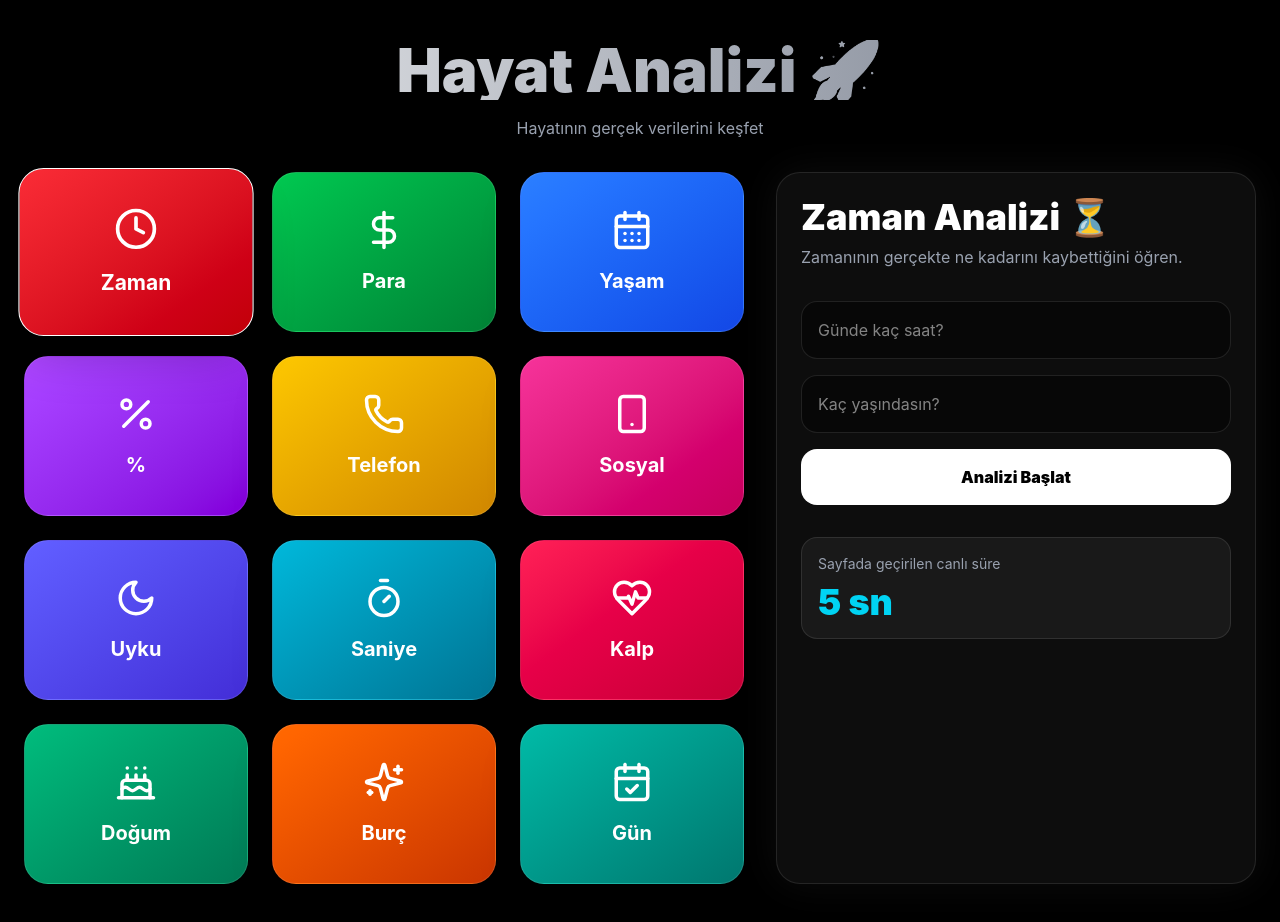
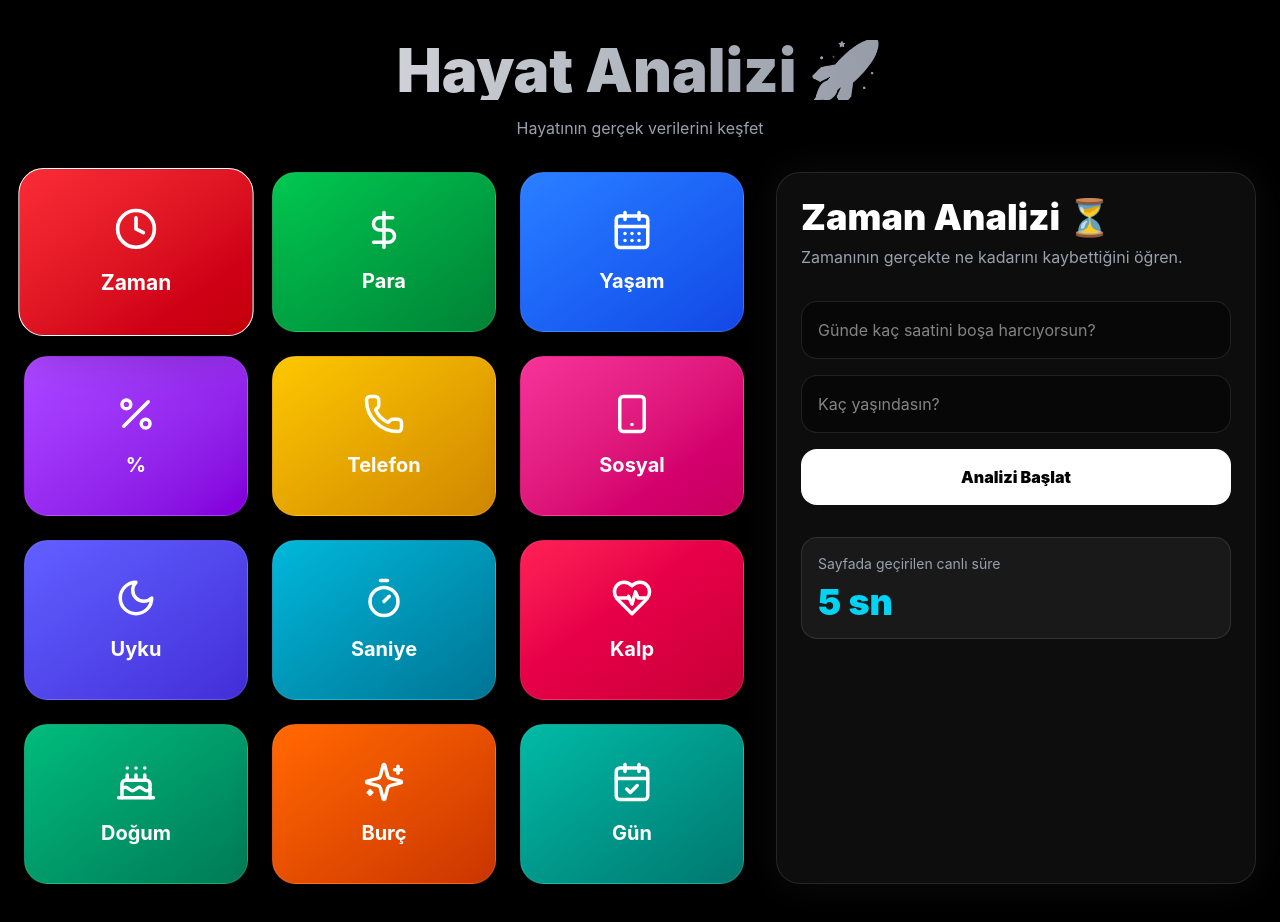
Before and after one commit to dctech2/hayatsayaci, a Next.js app: page / in a window 1280 px wide. Shown: the top 922 px of the page. Built offline with nearby package versions, Linux system fonts and the light colour scheme.

Commit message:
next update

```diff
--- a/app/page.tsx
+++ b/app/page.tsx
@@ -261,7 +261,7 @@ function TimePanel() {
 
         <input
           type="number"
-          placeholder="Günde kaç saat?"
+          placeholder="Günde kaç saatini boşa harcıyorsun?"
           value={hours}
           onChange={(e) =>
             setHours(e.target.value)
--- a/package.json
+++ b/package.json
@@ -11,10 +11,10 @@
     "@tailwindcss/postcss": "^4.3.0",
     "autoprefixer": "^10.5.0",
     "lucide-react": "^0.511.0",
-    "next": "16.0.0",
+    "next": "^16.2.6",
     "postcss": "^8.5.14",
-    "react": "19.0.0",
-    "react-dom": "19.0.0",
+    "react": "^19.2.6",
+    "react-dom": "^19.2.6",
     "tailwindcss": "^4.3.0"
   },
   "devDependencies": {
```
Also changed, not shown: 1 other file (tests, documents, lock files or other folders).
